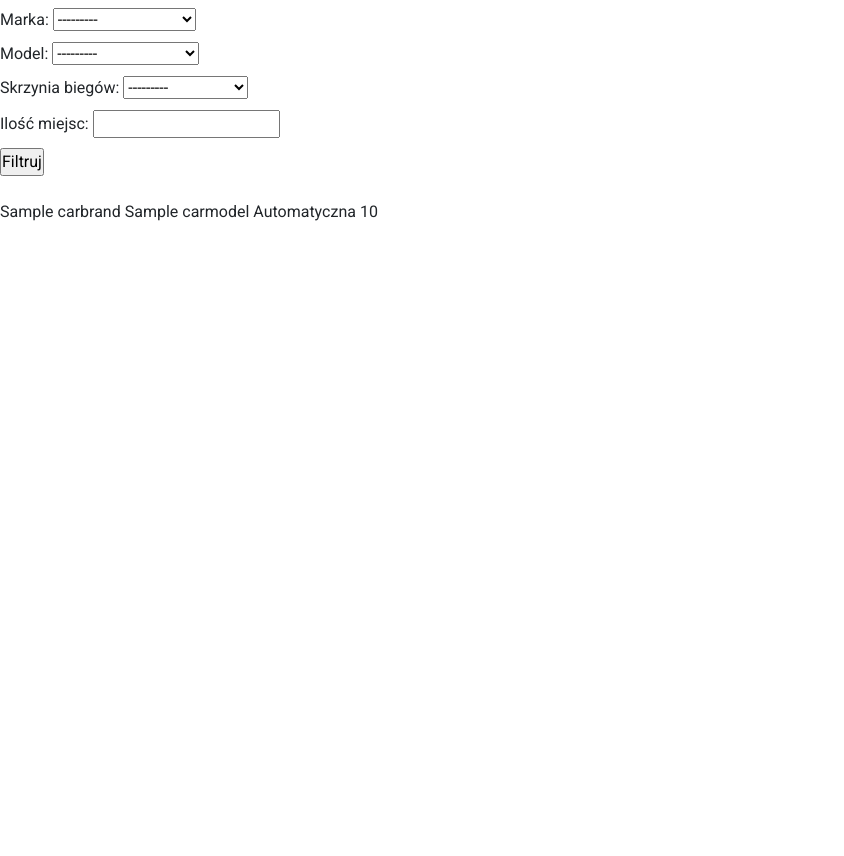
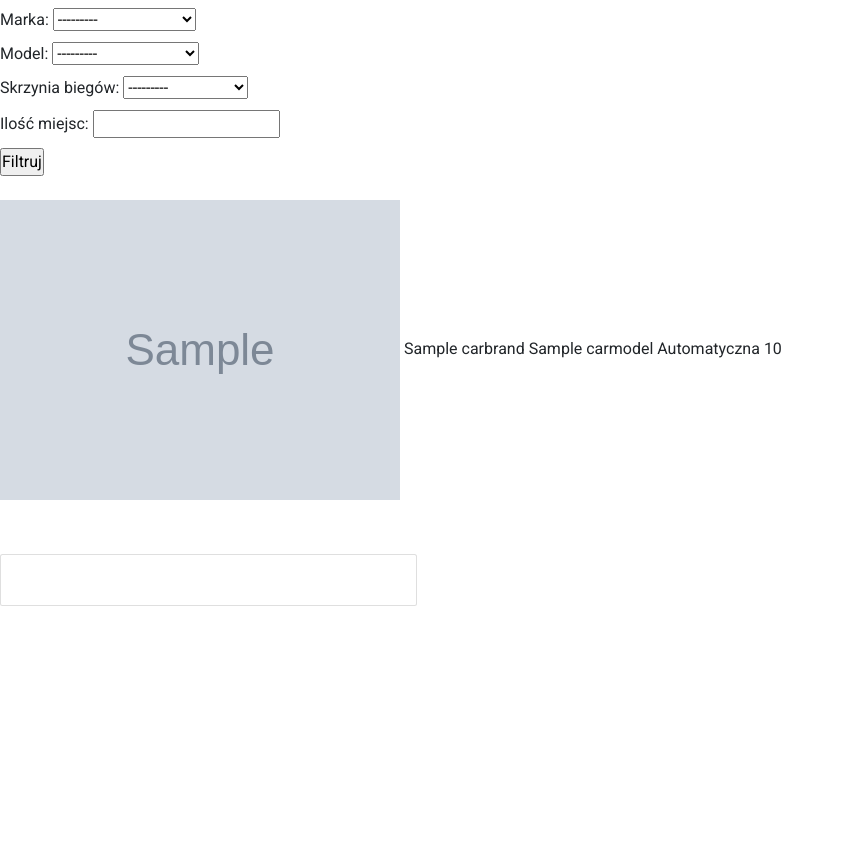
Before and after one commit to sda-project-group/car-rent, a Django app: page /carrent/carlist in a window 1280 px wide. Shown: the part 514-1370 px from the top of the page, without its empty margins (0-844 px from the left). Run offline with Django 4.2, Linux system fonts and the light colour scheme; tables that the repository leaves empty hold one stand-in row (values such as "Sample post"); grey boxes marked "Sample" are stand-in pictures; some libraries are stand-ins or nearby versions.

Commit message:
Change filter view in car list

```diff
--- a/carrent/carrentapp/templates/carrentapp/car_list.html
+++ b/carrent/carrentapp/templates/carrentapp/car_list.html
@@ -14,27 +14,27 @@
         <p>Każdy z naszych samochodów jest wyjątkowy. Łączy je jedno: są niezawodne!</p>
     </div>
 </section>
+
 <section>
 <form method="get">
     {{ filter.form.as_p }}
     <input type="submit" value="Filtruj"/>
 </form><br>
 {% for obj in filter.qs %}
-    {{ obj.brand }} {{ obj.car_model }} {{ obj.gearbox_type }} {{ obj.number_of_seats }} <br><br>
+
+<a href ="{% url 'car_detail' obj.id %}"><img src="{{ obj.car_image.url }}"></a> {{ obj.brand }} {{ obj.car_model }} {{ obj.gearbox_type }} {{ obj.number_of_seats }} <br><br>
 {% endfor %}
 </section>
 
 <section class="py-5 projects mb-5">
       <div class="row">
+        <div class="col-md-6 col-lg-4">
+            <div class="card mb-3">
+                <div class="card-body">
+                    <p class="p-3">
           {% for car in car_list %}
 
-<div class="col-md-6 col-lg-4">
-    <div class="card mb-3">
-        <a href ="{% url 'car_detail' car.id %}"><img src="{{ car.car_image.url }}"></a>
-        <div class="card-body">
-            <p class="p-3">
-               <table class="table table-responsive table-bordered table-hover table-striped table-dark">
-          </tr>
+        <table class="table table-responsive table-bordered table-hover table-striped table-dark">
           <tr>
             <td>Marka</td>
             <td>{{ car.brand }}</td>
@@ -61,7 +61,7 @@
     </div>
 </div>
 
-    {% endfor %}
+{% endfor %}
  </section>
 </div>
 <div style="height:50vh"></div>
```
